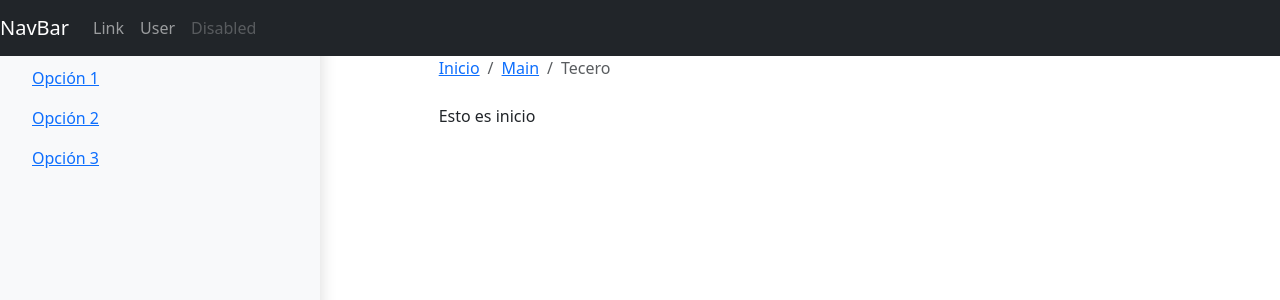
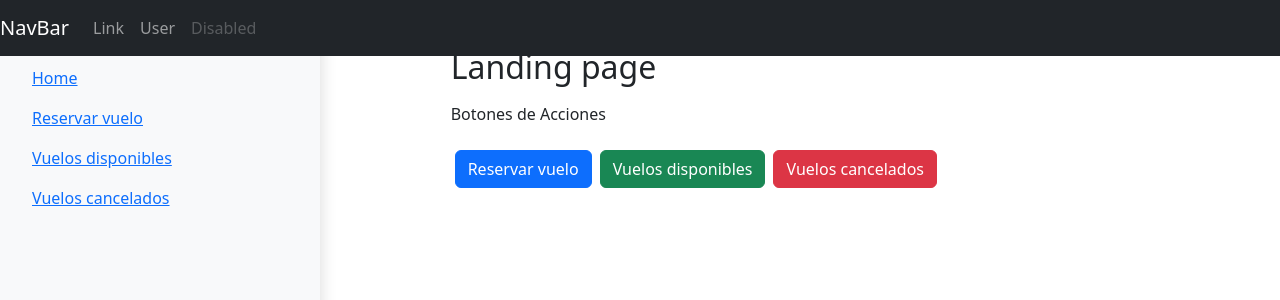
Before and after one commit to Richard270/TravelProject1, a Vue app: page /#/inicio in a window 1280 px wide. Shown: the top 300 px of the page. Built offline with nearby package versions, Linux system fonts and the light colour scheme.

Commit message:
Commit Second
Added three navigation button on Inicio Vue file and it was modify App Vue file.

```diff
--- a/src/App.vue
+++ b/src/App.vue
@@ -27,13 +27,16 @@
               <nav class="mb-3">
                 <b-nav vertical>
                   <b-nav-item>
-                      <b-link :to="{ name: 'inicio' }">Opción 1</b-link>
+                    <b-link :to="{ name: 'inicio' }">Home</b-link>
                   </b-nav-item>
                   <b-nav-item>
-                      <b-link :to="{ name: 'main' }">Opción 2</b-link>
+                    <b-link :to="{ name: 'inicio' }">Reservar vuelo</b-link>
                   </b-nav-item>
                   <b-nav-item>
-                      <b-link :to="{ name: 'tercero' }">Opción 3</b-link>
+                    <b-link :to="{ name: 'main' }">Vuelos disponibles</b-link>
+                  </b-nav-item>
+                  <b-nav-item>
+                    <b-link :to="{ name: 'tercero' }">Vuelos cancelados</b-link>
                   </b-nav-item>
                 </b-nav>
               </nav>
--- a/src/components/Inicio.vue
+++ b/src/components/Inicio.vue
@@ -1,36 +1,19 @@
 <template>
-  <div class="py-5">
-    <div class="py-2">
-      <b-breadcrumb :items="items"></b-breadcrumb>
-    </div>
-    <p>Esto es inicio</p>
-  </div>
+  <b-container fluid>
+    <b-row>
+      <div id="title" class="my-5">
+        <h2>Landing page</h2>
+        <p class="py-2">Botones de Acciones</p>
+        <div class="">
+          <b-button class="mx-1" variant="primary">Reservar vuelo</b-button>
+          <b-button class="mx-1" variant="success">Vuelos disponibles</b-button>
+          <b-button class="mx-1" variant="danger">Vuelos cancelados</b-button>
+        </div>
+      </div>
+    </b-row>
+  </b-container>
 </template>
 
 <script>
-export default {
-  data() {
-    return {
-      items: [
-        {
-          text: "Inicio",
-          href: "",
-          to: "Inicio"
-        },
-        {
-          text: "Main",
-          href: "",
-          to: "Main"
-        },
-        {
-          text: "Tecero",
-          href: "",
-          to: "Tercero"
-        },
-      ],
-    };
-  },
-};
 </script>
-
-<style></style>
+</style>
```
Lines whose indentation alone changed are shown as unchanged.
